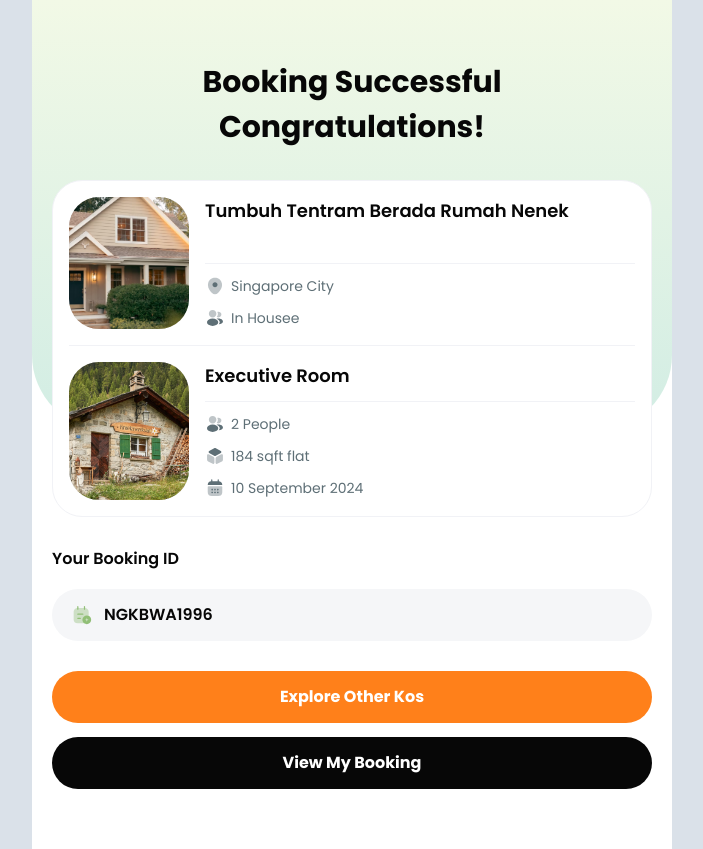
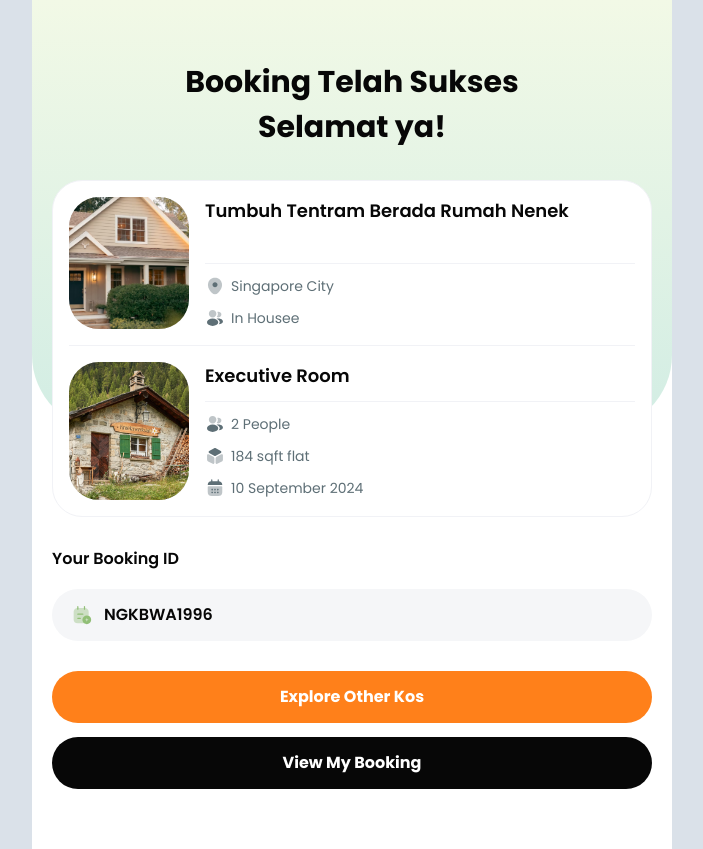
Before and after one commit to tegarfauzan/ngekos-latihan, a plain HTML site: page src/index.html in a window 1280 px wide. Shown: the whole page, without its empty margins (288-991 px from the left). Drawn offline with Linux system fonts and the light colour scheme.

Commit message:
change the page title

```diff
--- a/src/index.html
+++ b/src/index.html
@@ -10,7 +10,7 @@
     <div id="Content-Container" class="relative flex flex-col w-full max-w-[640px] min-h-screen mx-auto bg-white overflow-x-hidden">
         <div id="Background" class="absolute top-0 w-full h-[430px] rounded-b-[75px] bg-[linear-gradient(180deg,#F2F9E6_0%,#D2EDE4_100%)]"></div>
         <div class="relative flex flex-col gap-[30px] my-[60px] px-5">
-            <h1 class="font-bold text-[30px] leading-[45px] text-center">Booking Successful<br>Congratulations!</h1>
+            <h1 class="font-bold text-[30px] leading-[45px] text-center">Booking Telah Sukses<br>Selamat ya!</h1>
             <div id="Header" class="relative flex items-center justify-between gap-2">
                 <div class="flex flex-col w-full rounded-[30px] border border-[#F1F2F6] p-4 gap-4 bg-white">
                     <div class="flex gap-4">
```
